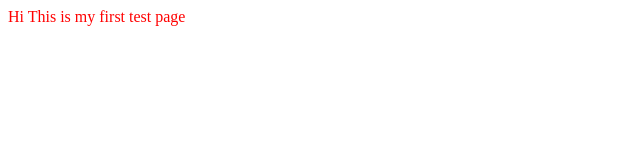
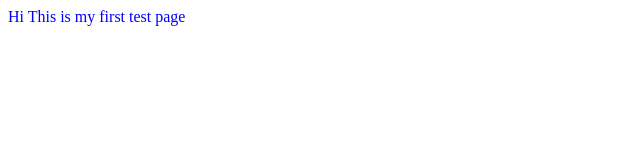
Before and after one commit to dantanala/dantanala.github.io, a plain HTML site: page index.html in a window 1280 px wide. Shown: the whole page, without its empty margins (0-640 px from the left). Drawn offline with Linux system fonts and the light colour scheme.

Commit message:
Update index.html

```diff
--- a/index.html
+++ b/index.html
@@ -1,9 +1,5 @@
 <html>
-  <style>
-    p{
-      color:red
-    }
-  </style>
+ <link rel="stylesheet" href="mycss.css">
 <body>
   <p>Hi This is my first test page</p>
 </body>
```
